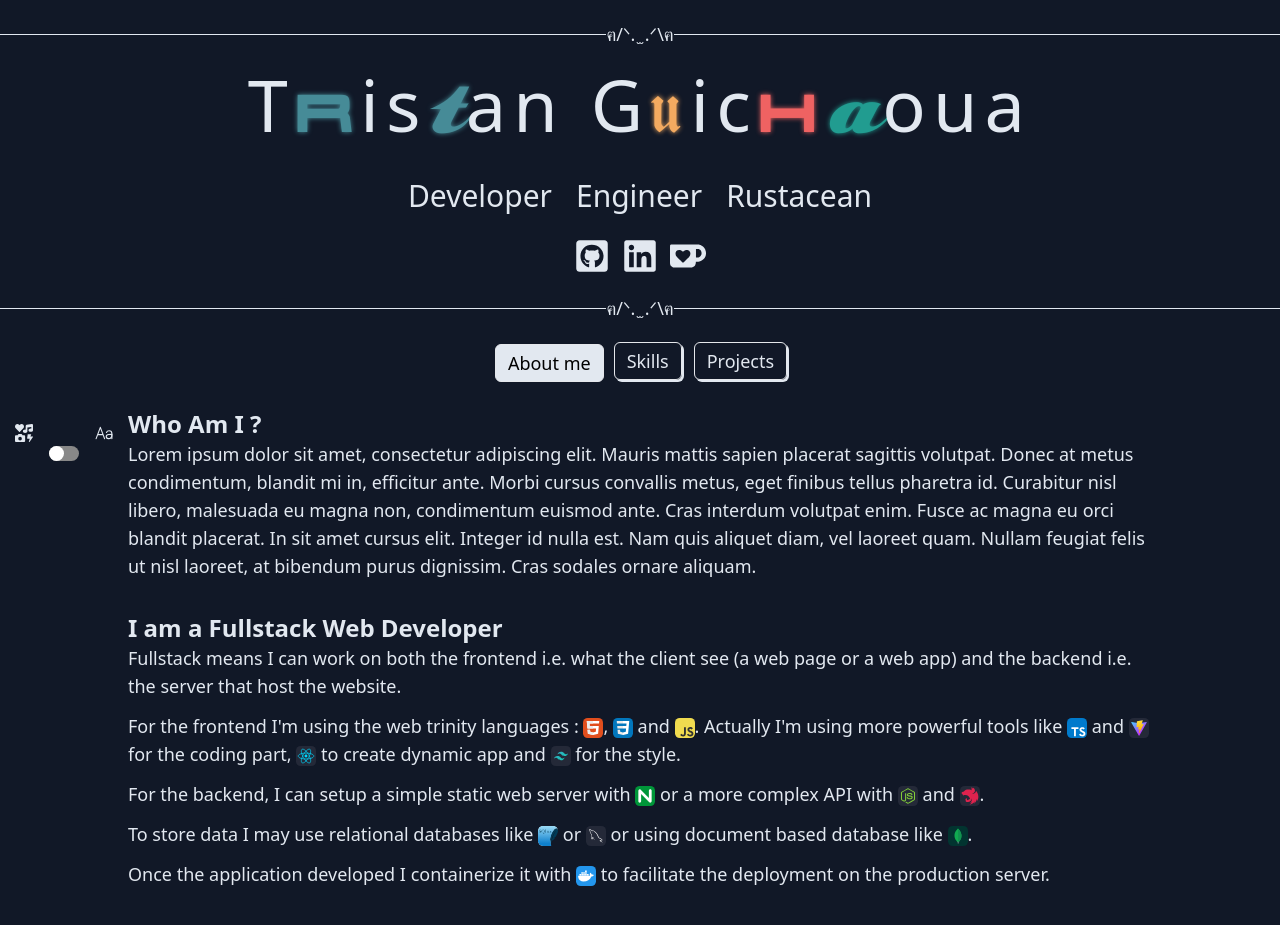
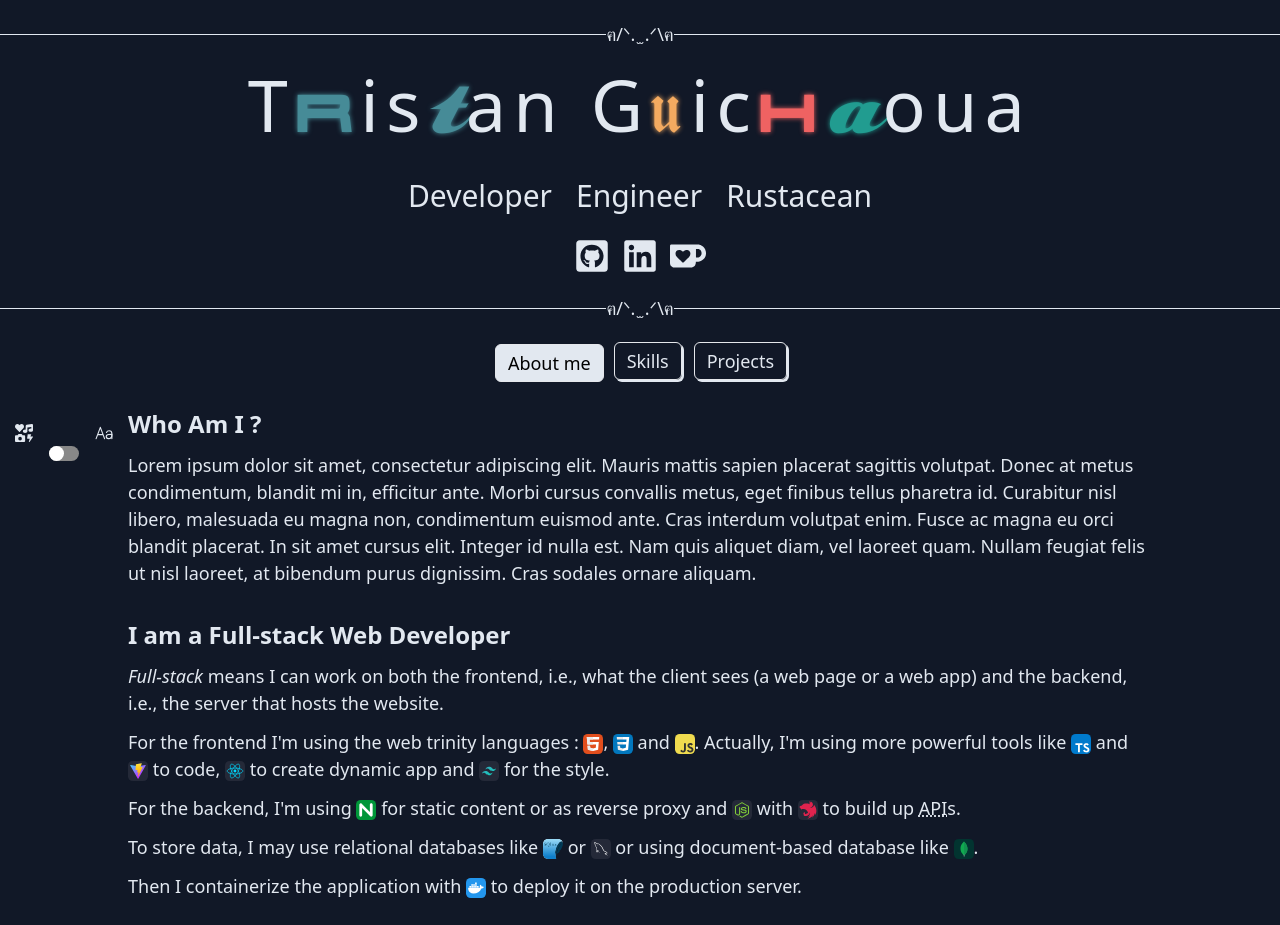
Before and after one commit to tguichaoua/tguichaoua.github.io, a React (Vite) app: page / in a window 1280 px wide. Shown: the top 925 px of the page. Built offline with nearby package versions, Linux system fonts and the light colour scheme.

Commit message:
💄 💬 about-me: update style & texts

```diff
--- a/src/index.css
+++ b/src/index.css
@@ -19,7 +19,8 @@ body {
 /* -------------------------------------------------------------------------- */
 
 article p {
-  @apply mb-3;
+  line-height: 1.5;
+  @apply my-3;
 }
 
 .text-neon {
--- a/src/routes/about-me.tsx
+++ b/src/routes/about-me.tsx
@@ -55,9 +55,7 @@ export function AboutMe() {
 
       <TextSkillIconContext.Provider value={iconInTextMode ? 'text' : 'icon'}>
         <main className="flex flex-col items-center gap-5 ml-[max(10%,60px)] mr-[10%]">
-          <article className="w-full">
-            <h3 className="text-2xl font-bold">Who Am I ?</h3>
-
+          <Article title="Who Am I ?">
             <p>
               Lorem ipsum dolor sit amet, consectetur adipiscing elit. Mauris
               mattis sapien placerat sagittis volutpat. Donec at metus
@@ -69,52 +67,48 @@ export function AboutMe() {
               laoreet quam. Nullam feugiat felis ut nisl laoreet, at bibendum
               purus dignissim. Cras sodales ornare aliquam.
             </p>
-          </article>
+          </Article>
 
-          <article className="w-full">
-            <h3 className="text-2xl font-bold">
-              I am a Fullstack Web Developer
-            </h3>
+          <Article title="I am a Full-stack Web Developer">
             <p>
-              Fullstack means I can work on both the frontend i.e. what the
-              client see (a web page or a web app) and the backend i.e. the
-              server that host the website.
+              <dfn>Full-stack</dfn> means I can work on both the frontend, i.e.,
+              what the client sees (a web page or a web app) and the backend,
+              i.e., the server that hosts the website.
             </p>
 
             <p>
               For the frontend I'm using the web trinity languages :{' '}
               <TextSkillIcon skill="Html" />, <TextSkillIcon skill="Css" /> and{' '}
-              <TextSkillIcon skill="Javascript" />. Actually I'm using more
+              <TextSkillIcon skill="Javascript" />. Actually, I'm using more
               powerful tools like <TextSkillIcon skill="Typescript" /> and{' '}
-              <TextSkillIcon skill="Vite" /> for the coding part,{' '}
+              <TextSkillIcon skill="Vite" /> to code,{' '}
               <TextSkillIcon skill="React" /> to create dynamic app and{' '}
               <TextSkillIcon skill="Tailwind" /> for the style.
             </p>
 
             <p>
-              For the backend, I can setup a simple static web server with{' '}
-              <TextSkillIcon skill="Nginx" /> or a more complex API with{' '}
-              <TextSkillIcon skill="NodeJs" /> and{' '}
-              <TextSkillIcon skill="NestJs" />.
+              For the backend, I'm using <TextSkillIcon skill="Nginx" /> for
+              static content or as reverse proxy and{' '}
+              <TextSkillIcon skill="NodeJs" /> with{' '}
+              <TextSkillIcon skill="NestJs" /> to build up{' '}
+              <abbr title="Application Programming Interface">API</abbr>s.
             </p>
 
             <p>
-              To store data I may use relational databases like{' '}
+              To store data, I may use relational databases like{' '}
               <TextSkillIcon skill="Sqlite" /> or{' '}
-              <TextSkillIcon skill="MySql" /> or using document based database
+              <TextSkillIcon skill="MySql" /> or using document-based database
               like <TextSkillIcon skill="MongoDB" />.
             </p>
 
             <p>
-              Once the application developed I containerize it with{' '}
-              <TextSkillIcon skill="Docker" /> to facilitate the deployment on
-              the production server.
+              Then I containerize the application with{' '}
+              <TextSkillIcon skill="Docker" /> to deploy it on the production
+              server.
             </p>
-          </article>
+          </Article>
 
-          <article className="w-full">
-            <h3 className="text-2xl font-bold">I am a System Developer</h3>
-
+          <Article title="I am a System Developer">
             <p>
               Lorem ipsum dolor sit amet, consectetur adipiscing elit. Mauris
               mattis sapien placerat sagittis volutpat. Donec at metus
@@ -126,9 +120,25 @@ export function AboutMe() {
               laoreet quam. Nullam feugiat felis ut nisl laoreet, at bibendum
               purus dignissim. Cras sodales ornare aliquam.
             </p>
-          </article>
+          </Article>
         </main>
       </TextSkillIconContext.Provider>
     </>
   );
 }
+
+interface ArticleProps {
+  title: string;
+  children: React.ReactNode;
+}
+
+function Article(props: ArticleProps) {
+  const { title, children } = props;
+
+  return (
+    <article className="w-full">
+      <h3 className="text-2xl font-bold mb-3">{title}</h3>
+      {children}
+    </article>
+  );
+}
```
